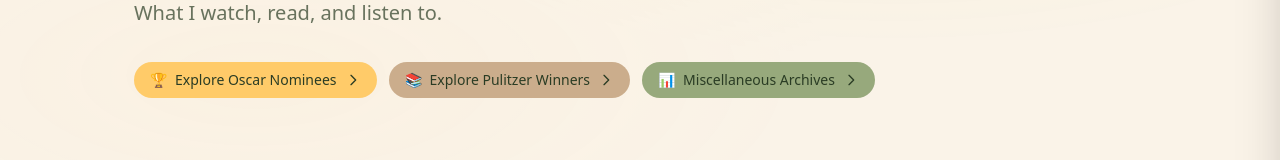
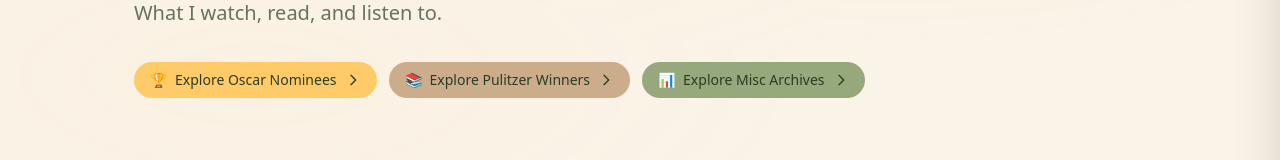
Before and after one commit to jyumanzor/jenn-site, a Next.js app: page /watching in a window 1280 px wide. Shown: the part 335-495 px from the top of the page. Built offline with nearby package versions, Linux system fonts and the light colour scheme.

Commit message:
Fix misc archives button text to match other explore buttons

```diff
--- a/app/watching/page.tsx
+++ b/app/watching/page.tsx
@@ -143,7 +143,7 @@
                 style={{ backgroundColor: '#97a97c', color: '#2a3c24' }}
               >
                 <span>📊</span>
-                <span>Miscellaneous Archives</span>
+                <span>Explore Misc Archives</span>
                 <svg className="w-4 h-4" fill="none" stroke="currentColor" viewBox="0 0 24 24">
                   <path strokeLinecap="round" strokeLinejoin="round" strokeWidth={2} d="M9 5l7 7-7 7" />
                 </svg>
```
